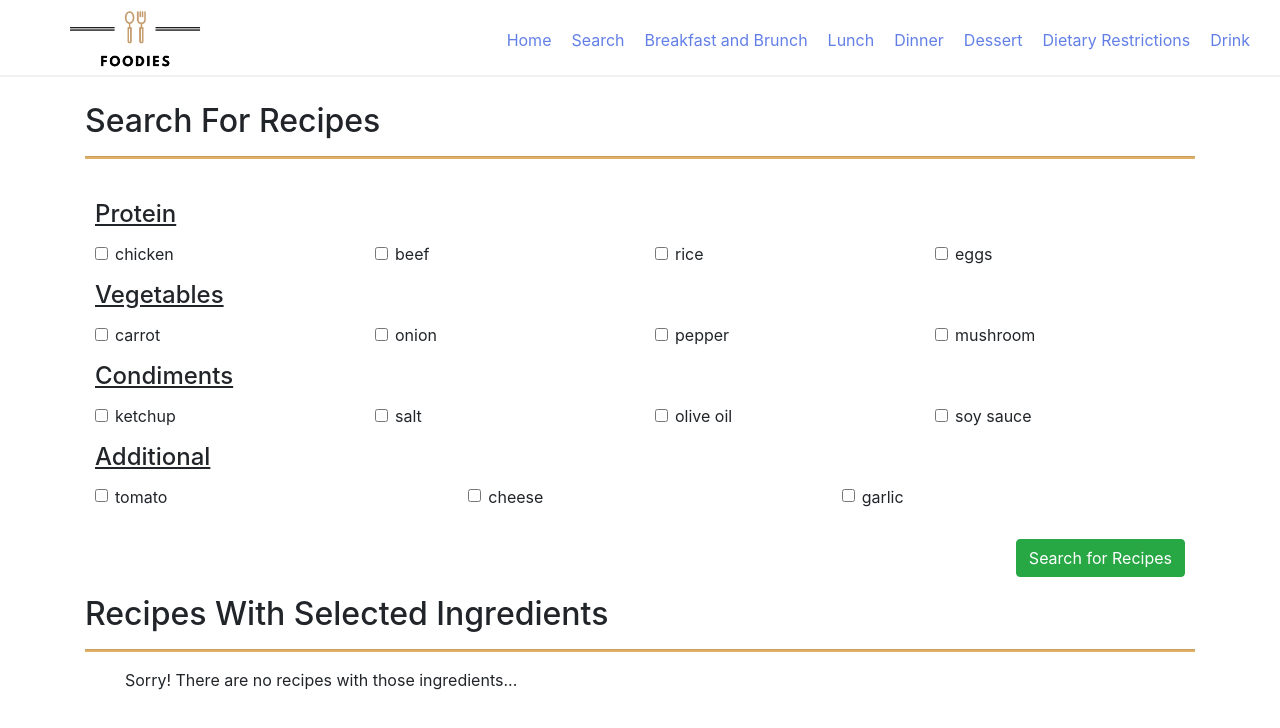
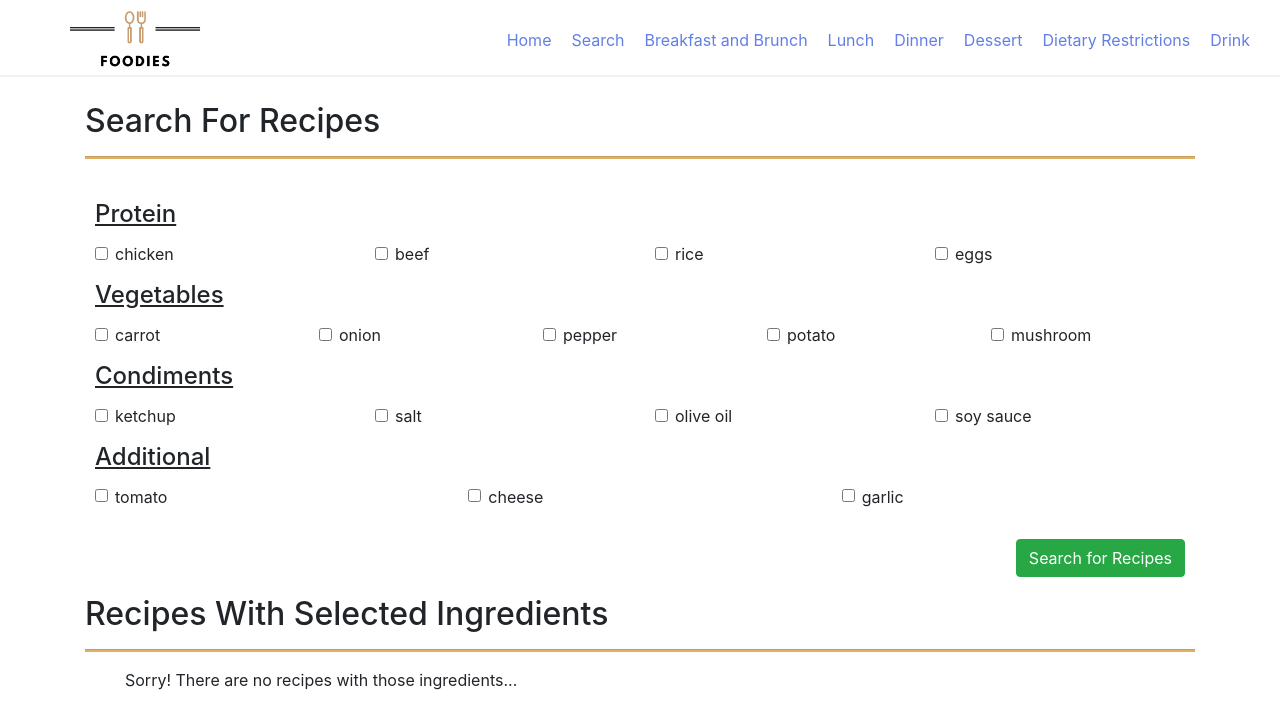
Before and after one commit to yeryndo/Foodies, a React (Create React App) app in the folder frontend/: page /search in a window 1280 px wide. Shown: the top 728 px of the page. Built offline with nearby package versions, Linux system fonts and the light colour scheme; the HTML template or start-up script is replaced by a standard one.

Commit message:
added potatoes

```diff
--- a/frontend/src/Components/SearchComponent/SearchScreen.js
+++ b/frontend/src/Components/SearchComponent/SearchScreen.js
@@ -42,6 +42,7 @@ class Search extends Component {
         'soy sauce': false,
         cheese: false,
         garlic: false,
+        potato: false,
         recipes: [],
     };
 
@@ -74,6 +75,11 @@ class Search extends Component {
         if(ingredient === "onion"){
             this.setState(initialState => ({
                 onion: !initialState.onion,
+            }));
+        }
+        if(ingredient === "potato"){
+            this.setState(initialState => ({
+                potato: !initialState.potato,
             }));
         }
         if(ingredient === "pepper"){
@@ -140,6 +146,7 @@ class Search extends Component {
             'olive oil': false,
             'soy sauce': false,
             cheese: false,
+            potato: false,
             garlic: false
         });
     }
@@ -216,6 +223,7 @@ class Search extends Component {
                                     <CheckBox ingredient="carrot" checked ={this.state.carrot}  onChangeIngredient={() => {this.onChangeIngredient("carrot")}}/>
                                     <CheckBox ingredient="onion" checked ={this.state.onion}  onChangeIngredient={() => {this.onChangeIngredient("onion")}}/>
                                     <CheckBox ingredient="pepper" checked ={this.state.pepper}  onChangeIngredient={() => {this.onChangeIngredient("pepper")}}/>
+                                    <CheckBox ingredient="potato" checked ={this.state.potato}  onChangeIngredient={() => {this.onChangeIngredient("potato")}}/>
                                     <CheckBox ingredient="mushroom" checked ={this.state.mushroom}  onChangeIngredient={() => {this.onChangeIngredient("mushroom")}}/>
                                 </Row>
 
```
